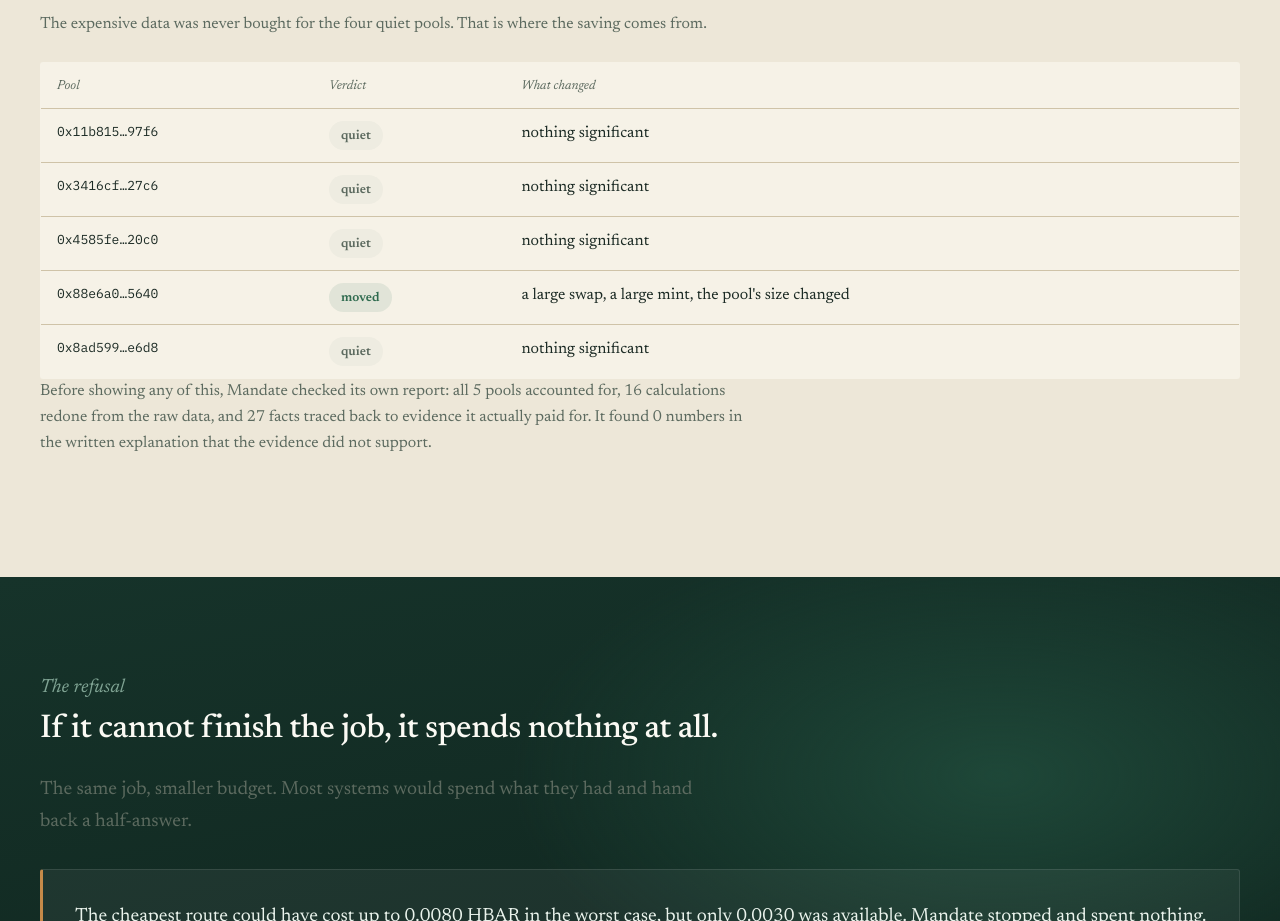
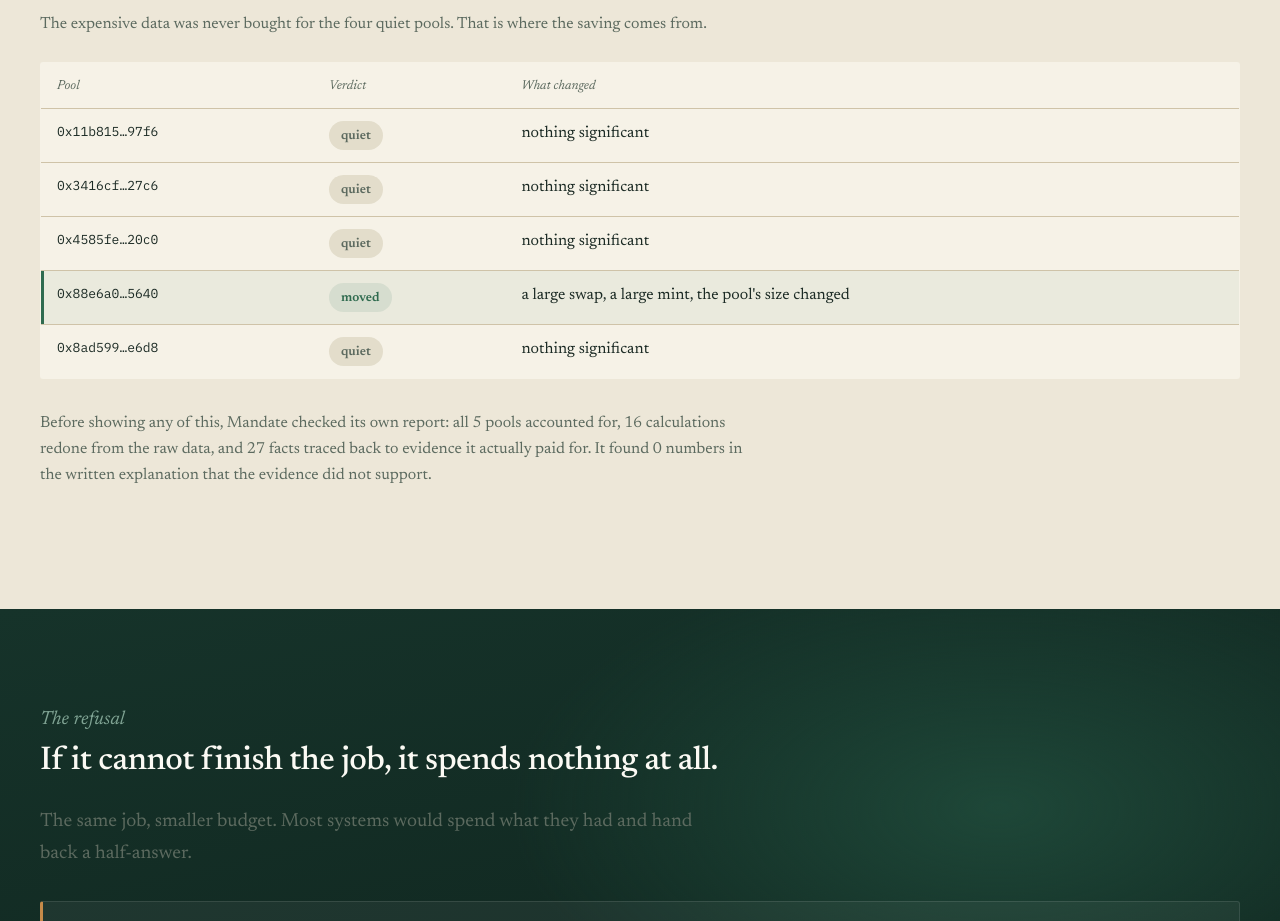
Before and after one commit to mandate-run/mandate, a plain HTML site: page site/index.html in a window 1280 px wide. Shown: the part 3380-4301 px from the top of the page. Drawn offline with Linux system fonts and the light colour scheme.

Commit message:
style(site): mark the pool that moved
- four identical rows buried the one
- table notes no longer press the table

```diff
--- a/site/render.js
+++ b/site/render.js
@@ -132,12 +132,12 @@ function renderOutcomes(report) {
   t.appendChild(rowOf("th", ["Pool", "Verdict", "What changed"]));
 
   for (const o of report.outcomes ?? []) {
-    const tr = el("tr");
+    const moved = o.outcome === "supported";
+    const tr = el("tr", moved ? { class: "moved" } : {});
     tr.appendChild(el("td", { class: "mono" },
       `${o.pool.slice(0, 8)}…${o.pool.slice(-4)}`));
 
     const c = el("td");
-    const moved = o.outcome === "supported";
     c.appendChild(el("span", { class: `pill${moved ? "" : " grey"}` },
       OUTCOME_NAME[o.outcome] ?? o.outcome));
     tr.appendChild(c);
--- a/site/style.css
+++ b/site/style.css
@@ -324,7 +324,15 @@ td.mono { font-family: var(--mono); font-size: var(--t-fine); }
   display: inline-block; padding: var(--s1) var(--s3); border-radius: var(--r-pill); font-size: var(--t-fine);
   background: rgba(47,107,79,.1); color: var(--sealed); font-weight: 600;
 }
-.pill.grey { background: #eeece1; color: var(--ink-soft); }
+.pill.grey { background: #e3ddcb; color: var(--ink-soft); }
+
+/* The one pool that moved is the only row worth money, so it is the only
+   row the eye should stop on. */
+tr.moved td { background: rgba(47,107,79,.06); }
+tr.moved td:first-child { box-shadow: inset 3px 0 0 var(--sealed); }
+
+/* A note that follows a table belongs to it, but not pressed against it. */
+.scroll + .note, table + .note { margin-top: var(--s6); }
 
 footer { padding: var(--s9) 0 var(--s10); color: var(--ink-soft); font-size: var(--t-entry); }
 .links-row a { margin-right: var(--s5); }
```
